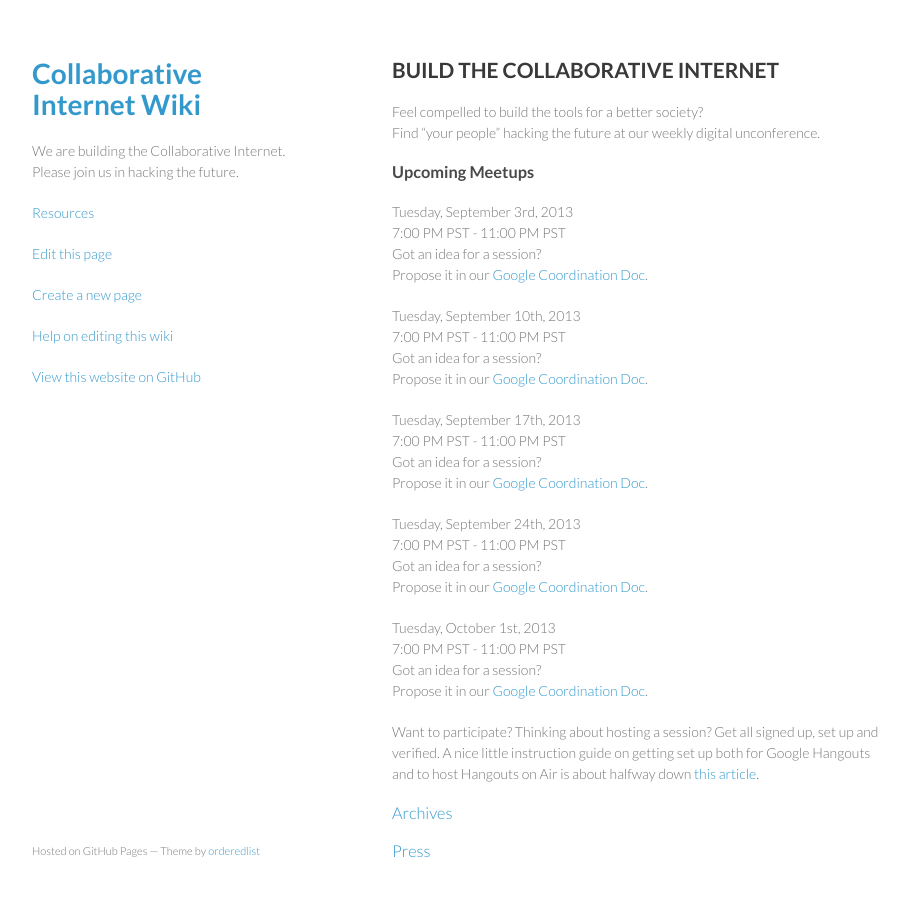
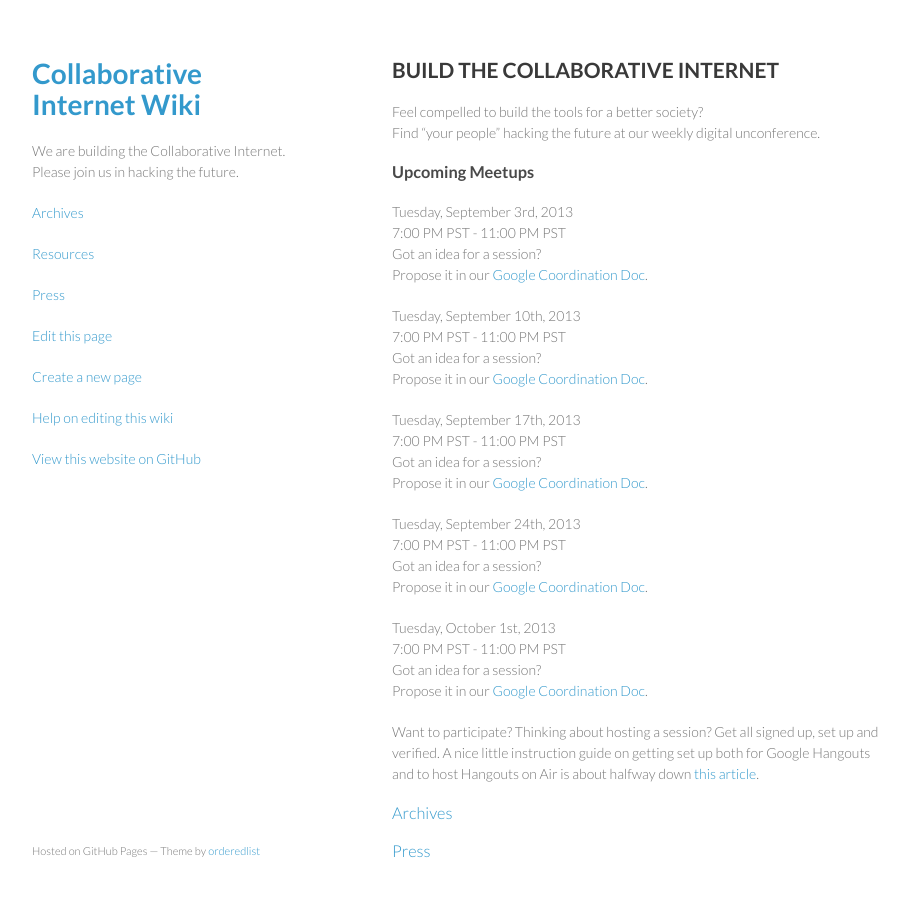
Before and after one commit to collaborativeinternet/collaborativeinternet.github.io, a Jekyll site: the page built from index.md, in a window 1280 px wide and 930 px high. Shown: the top 897 px of the window, without its empty margins (178-1087 px from the left). Built offline with Jekyll 4.4.1, drawn with Linux system fonts in a browser that asks for light colours.

Commit message:
Update navigation.html
Added links for Archives and Press

```diff
--- a/_includes/navigation.html
+++ b/_includes/navigation.html
@@ -1,4 +1,6 @@
+<p class="view"><a href="/wiki/archives.html">Archives</a></p>
 <p class="view"><a href="/wiki/resources.html">Resources</a></p>
+<p class="view"><a href="/wiki/press.html">Press</a></p>
 
 <p class="view"><a target="_blank" href="http://prose.io/#collaborativeinternet/collaborativeinternet.github.io/edit/master/{{page.path}}">Edit this page</a></p>
 <p class="view"><a target="_blank" href="http://prose.io/#collaborativeinternet/collaborativeinternet.github.io/new/master/wiki">Create a new page</a></p>
```
